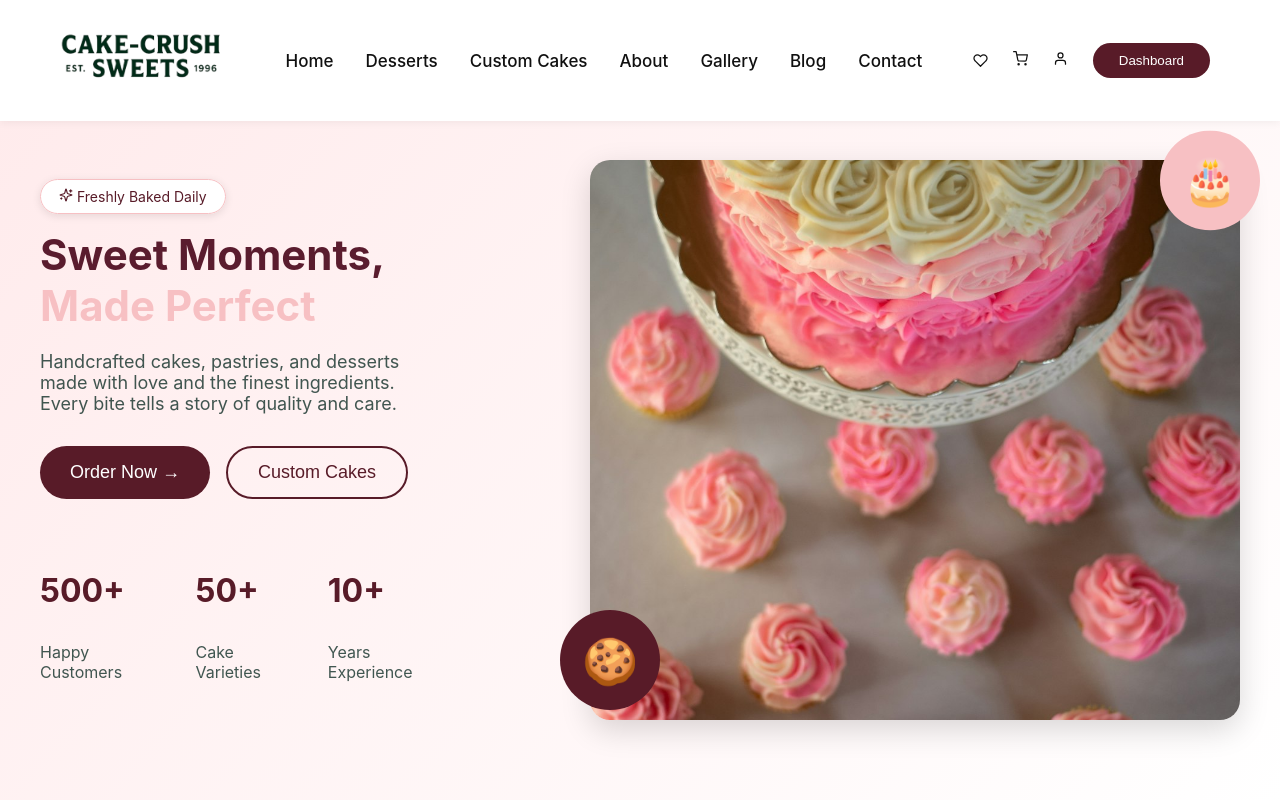
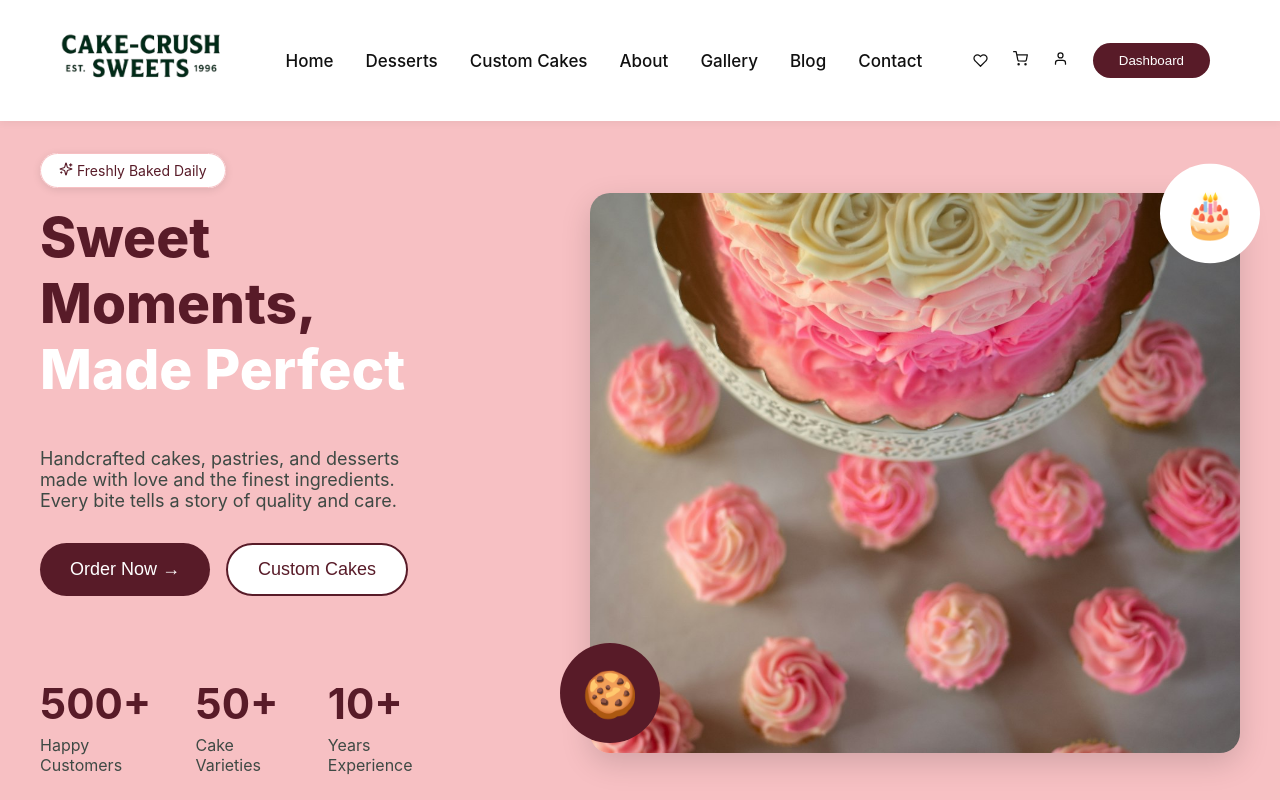
Before and after one commit to UvejsMikullovci/Cake_Web, a React (Create React App) app: page / in a window 1280 px wide. Shown: the top 800 px of the page. Built offline with nearby package versions, Linux system fonts and the light colour scheme; no server answers.

Commit message:
i changed some css on all pages

```diff
--- a/src/components/pages/About.css
+++ b/src/components/pages/About.css
@@ -1,5 +1,5 @@
 .about-banner {
-      background: linear-gradient(133deg, #ffeaeb, #ffffff);
+    background-color: #F7C0C3;
     padding: 160px 40px 80px;
     display: flex;
     align-items: center;
@@ -175,7 +175,7 @@ padding: 60px 20px;
 }
 
 
-.title {
+.aboutTitle {
 font-size: 42px;
 font-weight: 700;
 color: #5a1c2e;
--- a/src/components/pages/About.jsx
+++ b/src/components/pages/About.jsx
@@ -116,7 +116,7 @@ img: emma,
                 {cards.map((c, i) =>(
                    <div key={i} className="ourvalues-card">
                    <div className="ourvalue-icon">{c.icon}</div>
-                   <h2 className="ourvalue-card-title">{c.title}</h2>
+                   <h2 className="ourvalue-card-title">{c.aboutTitle}</h2>
                    <p className="ourvalue-card-text">{c.text}</p>
                     </div>
 
--- a/src/components/pages/Blog.css
+++ b/src/components/pages/Blog.css
@@ -7,9 +7,8 @@
 /* HERO SECTION */
 .blog-hero {
   text-align: center;
-  margin-bottom: 40px;
   padding: 40px 0 10px;
-  background: linear-gradient(to bottom, #ffe9ec, #fff7f8);
+  background-color: #F7C0C3;
   padding-top: 150px;
   padding-bottom: 50px;
 }
--- a/src/components/pages/ContactFaqPage.css
+++ b/src/components/pages/ContactFaqPage.css
@@ -37,7 +37,7 @@ html,
 /* Hero Section */
 .cf-hero {
   padding: 180px 24px 64px;
-  background-color: var(--brand-pink-light);
+  background-color: #F7C0C3;
   text-align: center;
   position: relative;
   overflow: hidden;
@@ -203,7 +203,7 @@ label {
 
 
 .svgBaner{
-    background-color: #fffcf6;
+    background-color: none;
     height: 70px;
 }
 
--- a/src/components/pages/Desserts.css
+++ b/src/components/pages/Desserts.css
@@ -5,7 +5,7 @@
 }
 
 .banner-collection {
-      background: linear-gradient(133deg, #ffeaeb, #ffffff);
+    background-color: #F7C0C3;
     padding: 160px 40px 80px;
     display: flex;
     align-items: center;
--- a/src/components/pages/Gallery.css
+++ b/src/components/pages/Gallery.css
@@ -3,7 +3,7 @@
 }
 
 .gallery-banner {
-      background: linear-gradient(133deg, #ffeaeb, #ffffff);
+    background-color: #F7C0C3;
     padding: 160px 40px 80px;
     display: flex;
     align-items: center;
--- a/src/components/pages/Home.css
+++ b/src/components/pages/Home.css
@@ -5,7 +5,7 @@
 }
 
 .banner {
-      background: linear-gradient(133deg, #ffeaeb, #ffffff);
+    background-color: #F7C0C3;
     padding: 160px 40px 80px;
     display: flex;
     align-items: center;
@@ -22,7 +22,6 @@
     height: 60px;
     display: block;
     position: relative;
-
 }
 
 .badge {
@@ -36,7 +35,7 @@
 }
 
 .title {
-  font-size: 52px;
+  font-size: 55px;
   font-weight: 800;
   color: #581b28;
   margin-top: 24px;
@@ -44,7 +43,7 @@
 }
 
 .title span {
-  color: #F7C0C3;
+  color: white;
 }
 
 .description {
@@ -82,7 +81,7 @@
     color: #581B28;
     padding: 14px 30px;
     border-radius: 12px;
-    background: transparent;
+    background: white;
     font-size: 18px;
     cursor: pointer;
     transition: 0.2s;
@@ -100,13 +99,16 @@
 }
 
 .stats h3 {
-  font-size: 32px;
+  font-size: 42px;
   font-weight: 700;
   color: #581b28;
+  margin: none;
+  margin-bottom: -10px;
 }
 
 .stats p {
   color: #00211ABF;
+  margin: none;
 }
 
 .banner-img-wrapper {
@@ -129,7 +131,7 @@
     top: -15px;
     width: 100px;
   height: 100px;
-  background-color: #F7C0C3;
+  background-color: white;
   border-radius: 50%;
   display: flex;
   align-items: center;
--- a/src/components/pages/PaymentsAndCheckout.css
+++ b/src/components/pages/PaymentsAndCheckout.css
@@ -8,7 +8,7 @@
 .checkout-header {
   text-align: center;
   padding: 170px 0 50px;
-  background-color: var(--brand-pink-light);
+  background-color: #F7C0C3;
 }
 
 .checkout-header h1 {
```
